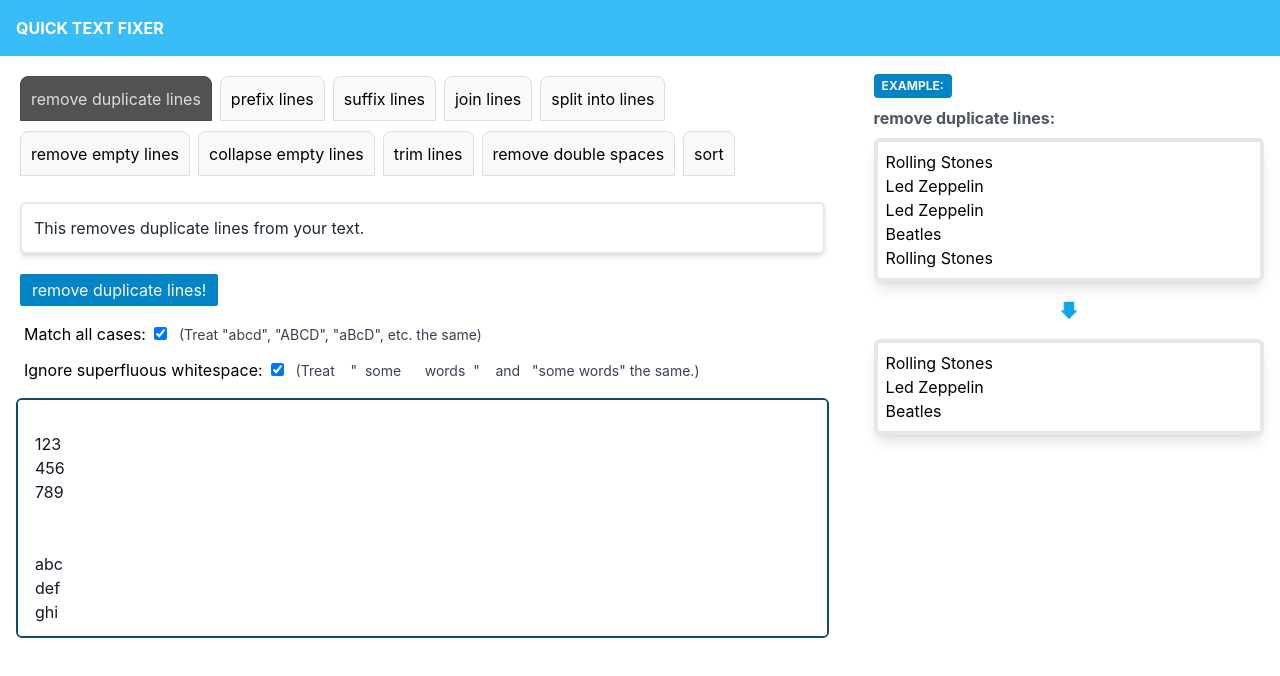
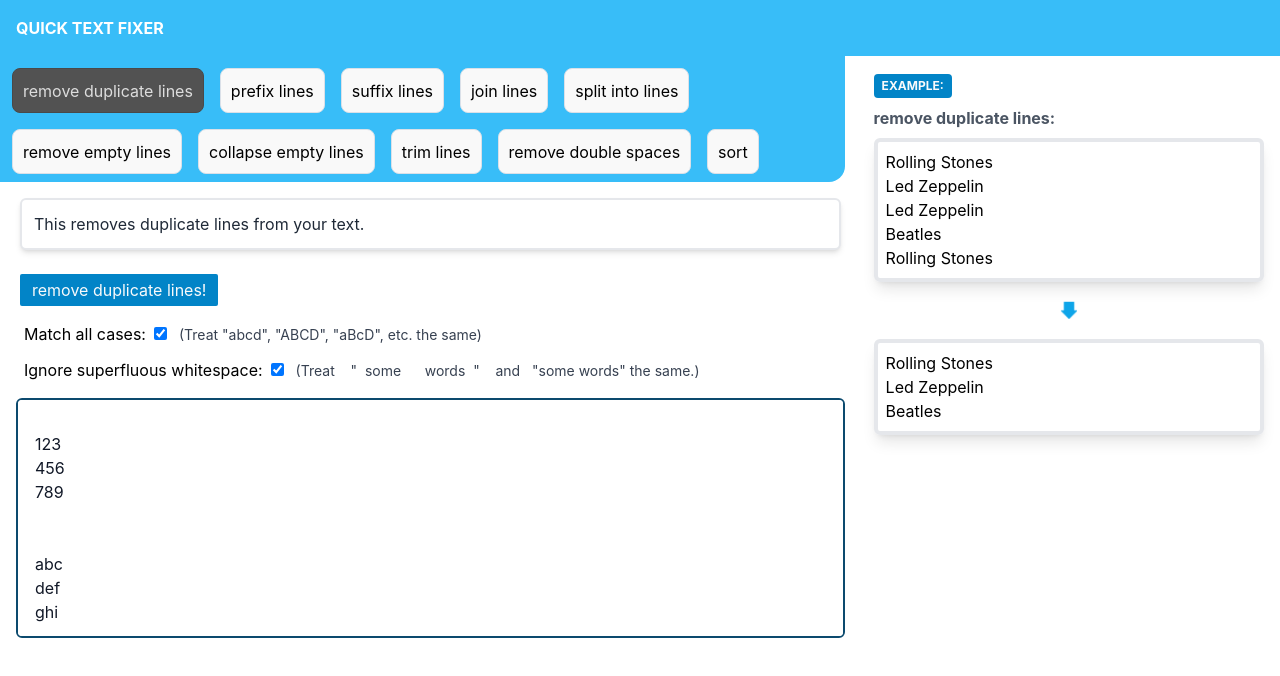
Before and after one commit to Daniel-Wittgenstein/qtf, a React (Create React App) app: page / in a window 1280 px wide. Shown: the top 676 px of the page. Built offline with nearby package versions, Linux system fonts and the light colour scheme.

Commit message:
css improvements

```diff
--- a/src/App.js
+++ b/src/App.js
@@ -73,7 +73,7 @@ function App() {
 
         <div className="flex justify-between grow">
 
-          <div className="p-4 custom-class-main-column">
+          <div className="p-0 pt-0 custom-class-main-column bg-white">
             <Slider list={sliderList} click={sliderClick}></Slider>
             <TextField></TextField>
           </div>
--- a/src/components/Slider.js
+++ b/src/components/Slider.js
@@ -107,11 +107,12 @@ function Slider(props) {
 
   return (
     <div>
-      <div className="p-1 bg-white w-[100%] max-h-40 overflow-auto">
+      <div className="p-1 pb-0 w-[100%] max-h-40 overflow-auto bg-sky-400 rounded-br-2xl">
           {listItems}
       </div>
 
-      <div className="bg-white p-3 m-1 mt-3 mb-2 rounded-md
+      <div className="pl-4">
+        <div className="bg-white p-3 m-1 mt-4 mb-3 rounded-md
           shadow-md border-2 p-2 rounded-md text-gray-800">
           {selectedItem.descr}
         </div>
@@ -125,6 +126,8 @@ function Slider(props) {
           <Options list={selectedItem.slots} entryId={selectedItem.key}></Options>
         </div>
       </div>
+
+    </div>
   )
 
 }
--- a/src/components/TextField.js
+++ b/src/components/TextField.js
@@ -26,7 +26,7 @@ function TextField(props) {
   const val = appState.inputField
 
   return (
-    <div>
+    <div className="ml-4">
       <textarea spellCheck="false" className="border-2 border-sky-900 rounded-md resize-none
         w-[100%] mt-2 p-2 text-gray-900 h-60"
         value={val}
--- a/src/index.css
+++ b/src/index.css
@@ -10,6 +10,7 @@ body {
     sans-serif;
   -webkit-font-smoothing: antialiased;
   -moz-osx-font-smoothing: grayscale;
+  background: grey;
 }
 
 code {
@@ -44,6 +45,7 @@ code {
 
 .custom-class-main-wrapper {
   margin:auto;
+  background: white;
 }
 
 .limit-animation-count {
@@ -53,10 +55,10 @@ code {
 
 
 .nice-tab {
-  margin: 0 8px 10px 0;
+  margin: 8px 8px 8px 8px;
 	border: 1px solid #DAE0E8;
   background: #F9F9F9;
-	border-radius: 8px 8px 0 0;
+	border-radius: 8px;
   height: 45px;
   padding: 10px;
 }
```
Lines whose indentation alone changed are shown as unchanged.
